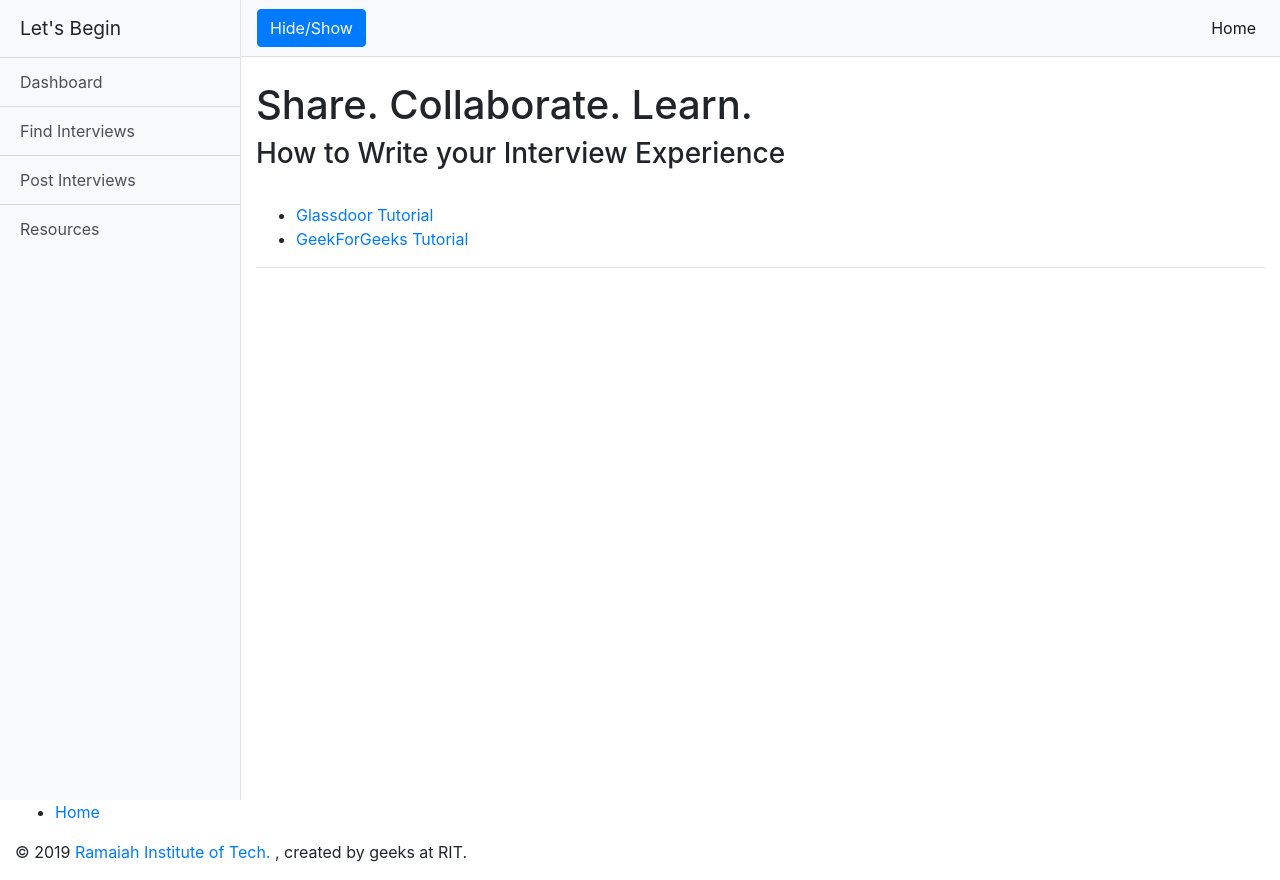
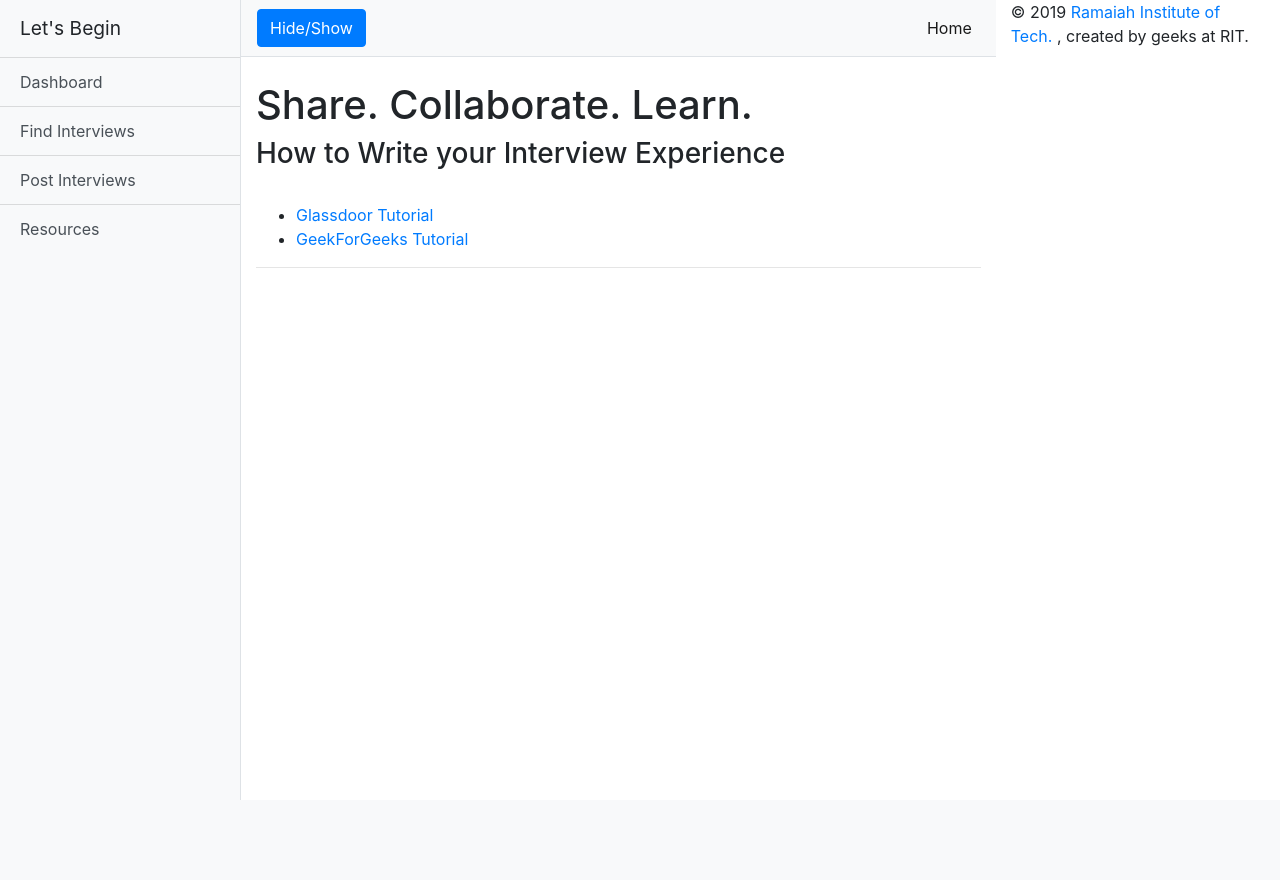
Before and after one commit to atifadib/Interview_Exp_Sharing_Application, a Flask app: page / in a window 1280 px wide. After the commit the page ends 800 px from the top, so only its background shows below. Run offline with Flask 2, Linux system fonts and the light colour scheme; some libraries are stand-ins or nearby versions.

Commit message:
UI Changes

```diff
--- a/templates/index.html
+++ b/templates/index.html
@@ -75,20 +75,11 @@
         <br>
 
       </div>
-    </div>
-    <!-- /#page-content-wrapper -->
-    </div>
+          </div>
 
         <footer class="footer">
             <div class="container-fluid">
                 <nav class="pull-left">
-                    <ul>
-                        <li>
-                            <a href="#top">
-                                Home
-                            </a>
-                        </li>
-                    </ul>
                 </nav>
                 <p class="copyright pull-right">
                     &copy; <script>document.write(new Date().getFullYear())</script> <a href="http://www.yodlee.com">Ramaiah Institute of Tech. </a>, created by geeks at RIT.
@@ -97,6 +88,8 @@
         </footer>
 
     </div>
+    </div>
+    <!-- /#page-content-wrapper -->
 
   </div>
   <!-- /#wrapper -->
```
